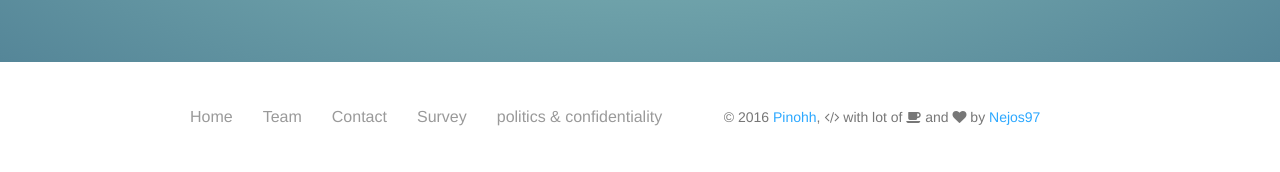
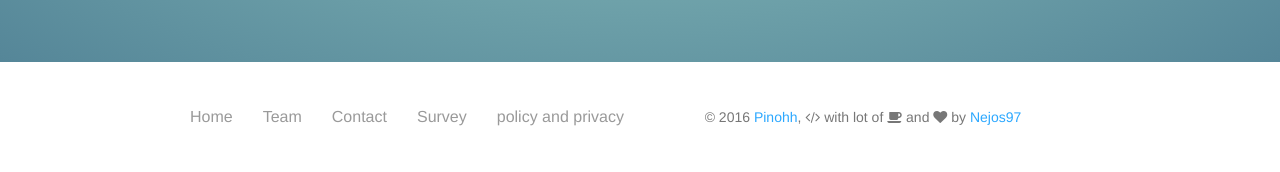
Before and after one commit to nejos97/pinohh_website, a PHP site: page /politics.php in a window 1280 px wide. Shown: the part 1557-1729 px from the top of the page. Run offline with PHP 8.4, Linux system fonts and the light colour scheme.

Commit message:
Update politics.php

```diff
--- a/politics.php
+++ b/politics.php
@@ -151,7 +151,7 @@
                         </li>
                         <li>
                             <a href="https://pinohh.herokuapp.com/politics.php">
-                            politics & confidentiality
+                            policy and privacy
                             </a>
                         </li>
                     </ul>
```
